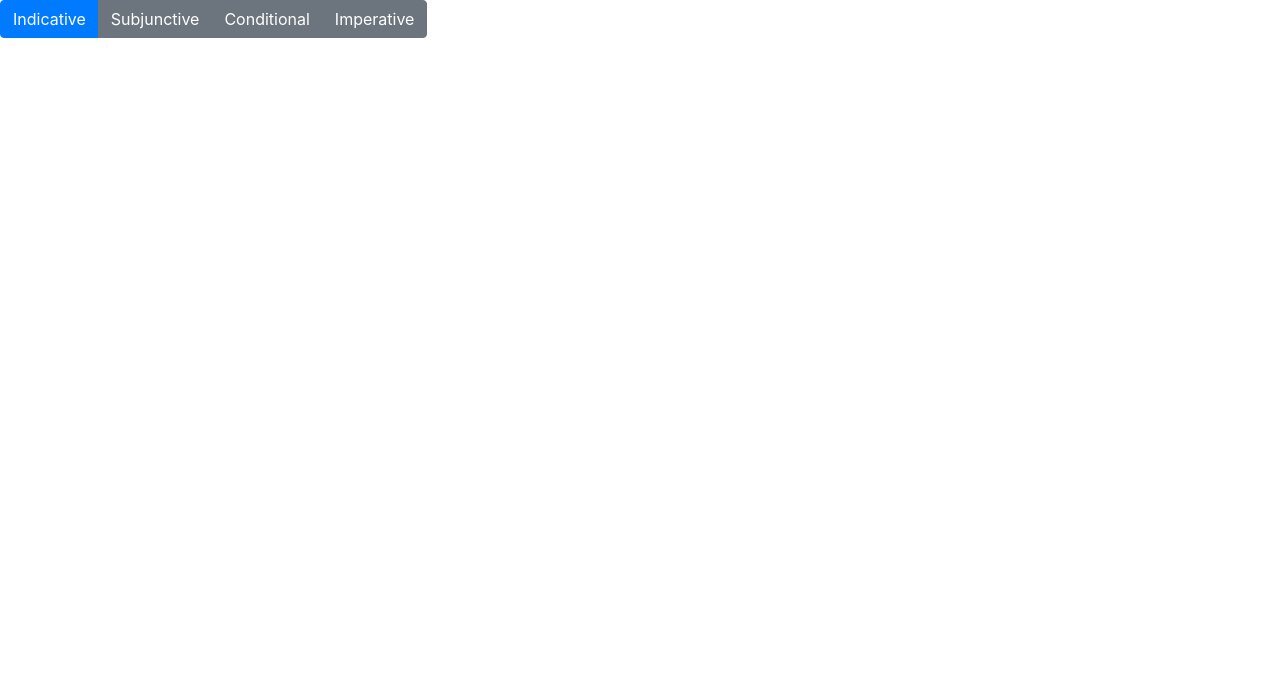
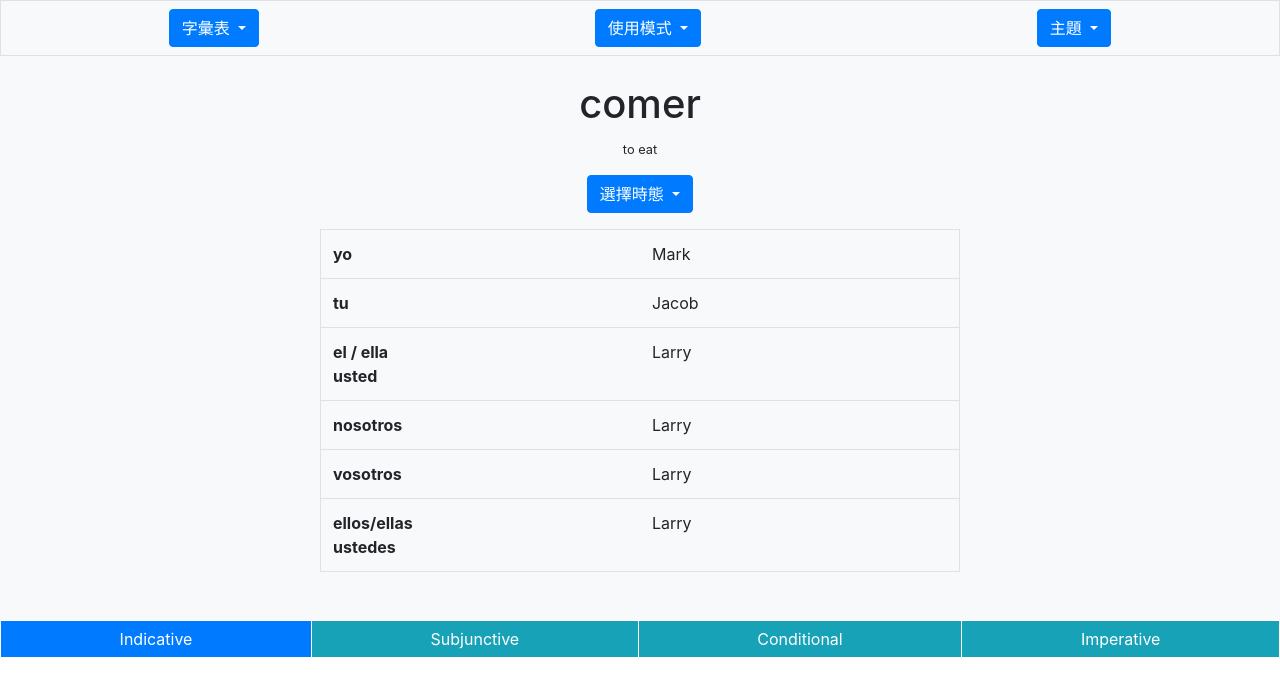
Before and after one commit to zongronghuang/spanish_verb_conjugator, a Vue app: page /#/wordcard in a window 1280 px wide. Shown: the top 696 px of the page. Built offline with nearby package versions, Linux system fonts and the light colour scheme.

Commit message:
feat: create TenseCategories/ControlPanel/ConjugationTable

```diff
--- a/src/App.vue
+++ b/src/App.vue
@@ -1,5 +1,5 @@
 <template>
-  <div id="verb-conjugator">
+  <div id="verb-conjugator" class="bg-light">
     <router-view />
   </div>
 </template>
--- a/src/components/ConjugationTable.vue
+++ b/src/components/ConjugationTable.vue
@@ -0,0 +1,70 @@
+<template>
+  <div class="d-flex flex-column align-items-center">
+    <h1 class="mt-4">comer</h1>
+
+    <small class="mt-1 mb-3">to eat</small>
+
+    <!-- 時態選單 -->
+    <div class="dropdown">
+      <button
+        class="btn btn-primary dropdown-toggle"
+        type="button"
+        id="dropdownMenuButton"
+        data-toggle="dropdown"
+        aria-haspopup="true"
+        aria-expanded="false"
+      >
+        選擇時態
+      </button>
+      <div class="dropdown-menu" aria-labelledby="dropdownMenuButton">
+        <a class="dropdown-item" href="#">Present indicative</a>
+        <a class="dropdown-item" href="#">Preterite indicative</a>
+        <a class="dropdown-item" href="#">Imperfect indicative</a>
+      </div>
+    </div>
+
+    <table class="table w-50 mx-auto mt-3 mb-5">
+      <tbody>
+        <tr class="border">
+          <th scope="row" class="w-50">yo</th>
+          <td>Mark</td>
+        </tr>
+        <tr class="border">
+          <th scope="row" class="w-50">tu</th>
+          <td>Jacob</td>
+        </tr>
+        <tr class="border">
+          <th scope="row" class="w-50">
+            el / ella <br />
+            usted
+          </th>
+          <td>Larry</td>
+        </tr>
+        <tr class="border">
+          <th scope="row" class="w-50">nosotros</th>
+          <td>Larry</td>
+        </tr>
+        <tr class="border">
+          <th scope="row" class="w-50">vosotros</th>
+          <td>Larry</td>
+        </tr>
+        <tr class="border">
+          <th scope="row" class="w-50">
+            ellos/ellas <br />
+            ustedes
+          </th>
+          <td>Larry</td>
+        </tr>
+      </tbody>
+    </table>
+  </div>
+</template>
+
+<script>
+export default {
+  name: "conjugation-table",
+};
+</script>
+
+<style scoped>
+</style>
--- a/src/components/ControlPanel.vue
+++ b/src/components/ControlPanel.vue
@@ -0,0 +1,68 @@
+<template>
+  <nav class="nav d-flex justify-content-around border py-2">
+    <!-- 字表選單 -->
+    <div class="dropdown">
+      <button
+        class="btn btn-primary dropdown-toggle"
+        type="button"
+        id="dropdownMenuButton"
+        data-toggle="dropdown"
+        aria-haspopup="true"
+        aria-expanded="false"
+      >
+        字彙表
+      </button>
+      <div class="dropdown-menu" aria-labelledby="dropdownMenuButton">
+        <a class="dropdown-item" href="#">我的字彙表</a>
+        <a class="dropdown-item" href="#">預設字表 1</a>
+        <a class="dropdown-item" href="#">預設字表 2</a>
+      </div>
+    </div>
+
+    <!-- 使用模式選單 -->
+    <div class="dropdown">
+      <button
+        class="btn btn-primary dropdown-toggle"
+        type="button"
+        id="dropdownMenuButton"
+        data-toggle="dropdown"
+        aria-haspopup="true"
+        aria-expanded="false"
+      >
+        使用模式
+      </button>
+      <div class="dropdown-menu" aria-labelledby="dropdownMenuButton">
+        <a class="dropdown-item" href="#">查詢</a>
+        <a class="dropdown-item" href="#">記憶</a>
+        <a class="dropdown-item" href="#">填空</a>
+      </div>
+    </div>
+
+    <!-- 主題模式 -->
+    <div class="dropdown">
+      <button
+        class="btn btn-primary dropdown-toggle"
+        type="button"
+        id="dropdownMenuButton"
+        data-toggle="dropdown"
+        aria-haspopup="true"
+        aria-expanded="false"
+      >
+        主題
+      </button>
+      <div class="dropdown-menu" aria-labelledby="dropdownMenuButton">
+        <a class="dropdown-item" href="#">深色模式</a>
+        <a class="dropdown-item" href="#">預設</a>
+      </div>
+    </div>
+  </nav>
+</template>
+
+<script>
+export default {
+  name: "control-panel",
+};
+</script>
+
+<style scoped>
+</style>
--- a/src/components/TenseCategories.vue
+++ b/src/components/TenseCategories.vue
@@ -1,9 +1,20 @@
 <template>
-  <div class="btn-group" role="group" aria-label="Basic example">
-    <button type="button" class="btn btn-primary">Indicative</button>
-    <button type="button" class="btn btn-secondary">Subjunctive</button>
-    <button type="button" class="btn btn-secondary">Conditional</button>
-    <button type="button" class="btn btn-secondary">Imperative</button>
+  <div class="btn-group d-flex" role="group" aria-label="Basic example">
+    <button
+      type="button"
+      class="btn btn-primary flex-fill rounded-0 border-white"
+    >
+      Indicative
+    </button>
+    <button type="button" class="btn btn-info flex-fill border-white">
+      Subjunctive
+    </button>
+    <button type="button" class="btn btn-info flex-fill border-white">
+      Conditional
+    </button>
+    <button type="button" class="btn btn-info flex-fill border-white rounded-0">
+      Imperative
+    </button>
   </div>
 </template>
 
--- a/src/views/MemoryCard.vue
+++ b/src/views/MemoryCard.vue
@@ -1,14 +1,19 @@
 <template>
-  <TenseCategories />
+  <div>
+    <ControlPanel />
+    <TenseCategories />
+  </div>
 </template>
 
 <script>
 import TenseCategories from "../components/TenseCategories.vue";
+import ControlPanel from "../components/ControlPanel.vue";
 
 export default {
   name: "memory-card",
   components: {
     TenseCategories,
+    ControlPanel,
   },
 };
 </script>
--- a/src/views/TestCard.vue
+++ b/src/views/TestCard.vue
@@ -1,14 +1,19 @@
 <template>
-  <TenseCategories />
+  <div>
+    <ControlPanel />
+    <TenseCategories />
+  </div>
 </template>
 
 <script>
 import TenseCategories from "../components/TenseCategories.vue";
+import ControlPanel from "../components/ControlPanel.vue";
 
 export default {
   name: "test-card",
   components: {
     TenseCategories,
+    ControlPanel,
   },
 };
 </script>
--- a/src/views/WordCard.vue
+++ b/src/views/WordCard.vue
@@ -1,14 +1,22 @@
 <template>
-  <TenseCategories />
+  <div>
+    <ControlPanel />
+    <ConjugationTable />
+    <TenseCategories />
+  </div>
 </template>
 
 <script>
 import TenseCategories from "../components/TenseCategories.vue";
+import ControlPanel from "../components/ControlPanel.vue";
+import ConjugationTable from "../components/ConjugationTable.vue";
 
 export default {
   name: "word-card",
   components: {
     TenseCategories,
+    ControlPanel,
+    ConjugationTable,
   },
 };
 </script>
```
Also changed, not shown: src/views/Search.vue (+10 -0 lines).
